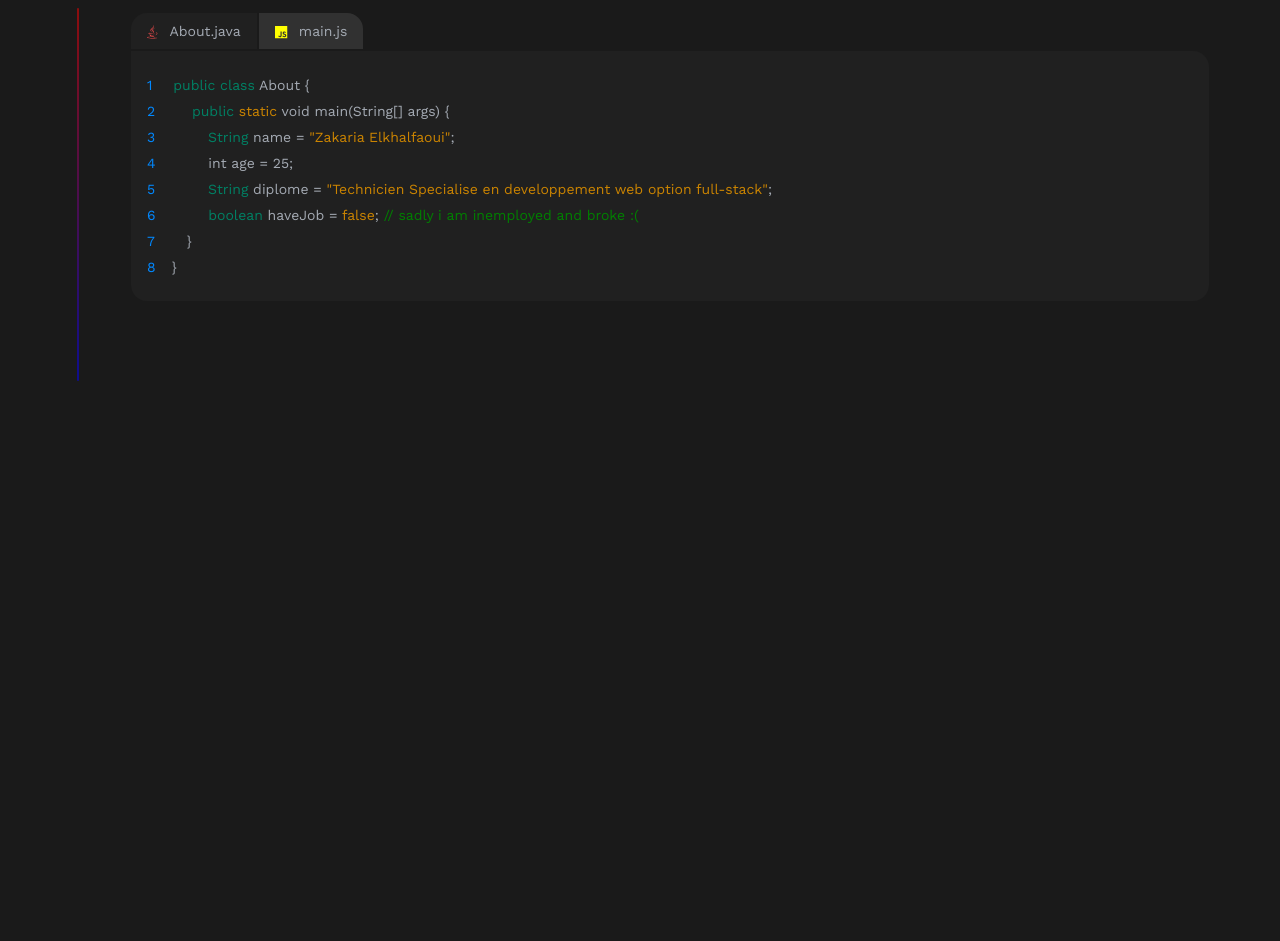
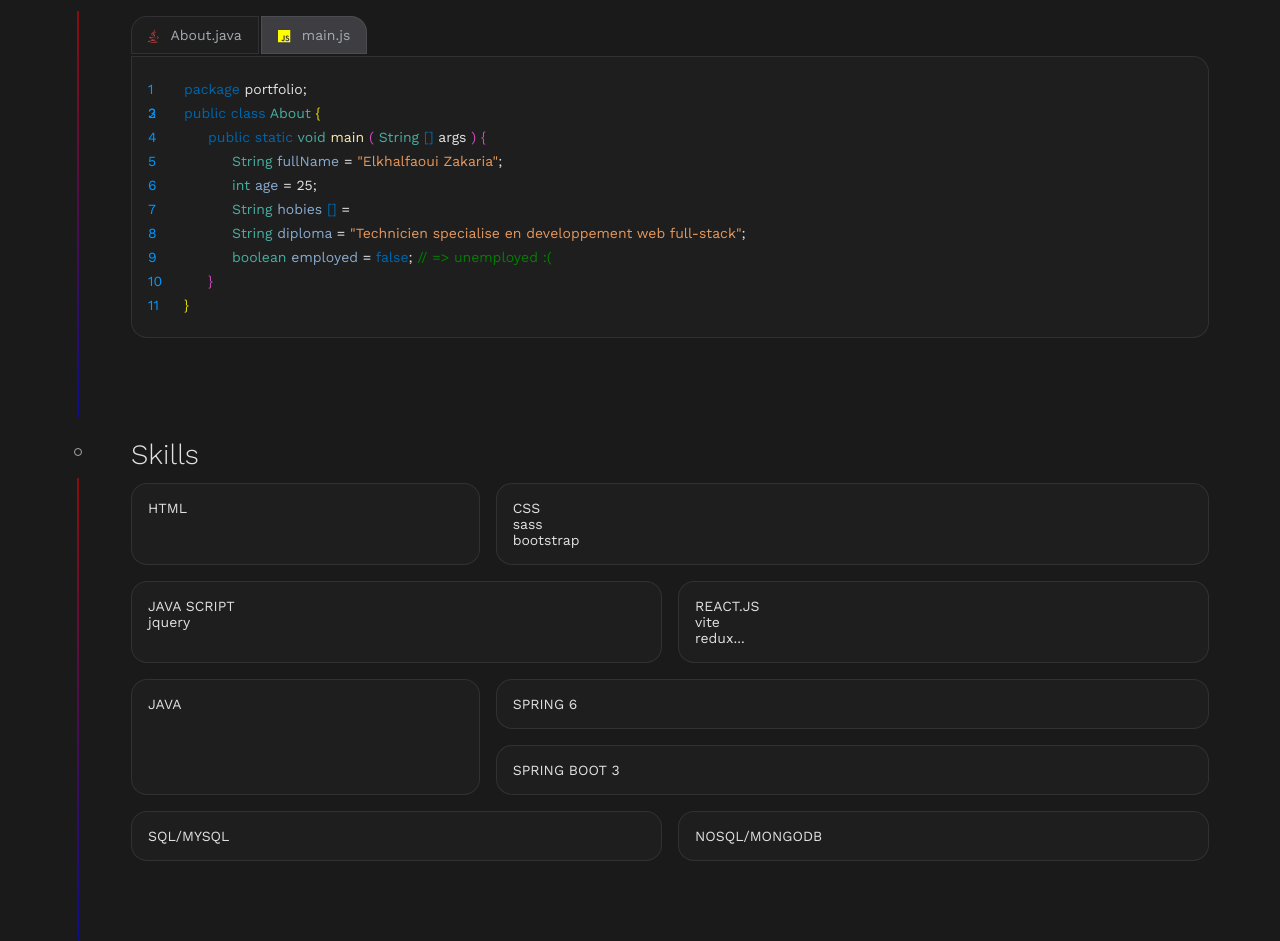
Before and after one commit to elkhalfaoui/portfolio, a React (Vite) app: page / in a window 1280 px wide. Shown: the part 724-1665 px from the top of the page. Before the commit the page ends 1105 px from the top, so only its background shows below. Built offline with nearby package versions, Linux system fonts and the light colour scheme; the HTML template or start-up script is replaced by a standard one.

Commit message:
modification on about section(status: not completed) + creation of skiss section(status: not completed)

```diff
--- a/src/App.jsx
+++ b/src/App.jsx
@@ -2,6 +2,7 @@ import About from "./about/About";
 import Header from "./header/Header";
 import Hero from "./hero/Hero";
 import "./index.css";
+import Skills from "./skills/Skills";
 
 // https://leetcode-api-faisalshohag.vercel.app/zakariaelkhalfaoui
 
@@ -12,6 +13,7 @@ const App = () => {
     <Header />
     <Hero />
     <About />
+    <Skills />
   </div>
   );
 };
--- a/src/about/About.jsx
+++ b/src/about/About.jsx
@@ -19,23 +19,122 @@ const About = () => {
             <span>main.js</span>
           </li>
         </ul>
-        <div className="about-content">
-          <p>
+        <ul className="about-content">
+          <li>
+            <span className="vs-line-number">1</span>
+            <span className="vs-line-tab"></span>
+            <span className="vs-blue">package</span>
+            <span className="vs-white"> portfolio;</span>
+          </li>
+          <li>
+            <span className="vs-line-number">2</span>
+          </li>
+          <li>
+            <span className="vs-line-number">3</span>
+            <span className="vs-line-tab"></span>
+            <span className="vs-blue">public</span>
+            <span className="vs-blue"> class</span>
+            <span className="vs-light-green"> About</span>
+            <span className="vs-yellow"> {'{'}</span>
+          </li>
+          <li>
+            <span className="vs-line-number">4</span>
+            <span className="vs-line-tab"></span>
+            <span className="vs-tab"></span>
+            <span className="vs-blue">public</span>
+            <span className="vs-blue"> static</span>
+            <span className="vs-light-green"> void</span>
+            <span className="vs-light-yellow"> main</span>
+            <span className="vs-pink"> {'('}</span>
+            <span className="vs-light-green"> String</span>
+            <span className="vs-blue"> {'[]'}</span>
+            <span className="vs-white"> args</span>
+            <span className="vs-pink"> {')'}</span>
+            <span className="vs-pink"> {'{'}</span>
+          </li>
+          <li>
+            <span className="vs-line-number">5</span>
+            <span className="vs-line-tab"></span>
+            <span className="vs-tab"></span>
+            <span className="vs-tab"></span>
+            <span className="vs-light-green">String</span>
+            <span className="vs-soft-blue"> fullName</span>
+            <span className="vs-white"> =</span>
+            <span className="vs-orange"> "Elkhalfaoui Zakaria"</span>
+            <span className="vs-white">;</span>
+          </li>
+          <li>
+            <span className="vs-line-number">6</span>
+            <span className="vs-line-tab"></span>
+            <span className="vs-tab"></span>
+            <span className="vs-tab"></span>
+            <span className="vs-light-green">int</span>
+            <span className="vs-soft-blue"> age</span>
+            <span className="vs-white"> = 25;</span>
+          </li>
+          <li>
+            <span className="vs-line-number">7</span>
+            <span className="vs-line-tab"></span>
+            <span className="vs-tab"></span>
+            <span className="vs-tab"></span>
+            <span className="vs-light-green">String</span>
+            <span className="vs-soft-blue"> hobies</span>
+            <span className="vs-blue"> {'[]'}</span>
+            <span className="vs-white"> =</span>
+          </li>
+          <li>
+            <span className="vs-line-number">8</span>
+            <span className="vs-line-tab"></span>
+            <span className="vs-tab"></span>
+            <span className="vs-tab"></span>
+            <span className="vs-light-green">String</span>
+            <span className="vs-soft-blue"> diploma</span>
+            <span className="vs-white"> =</span>
+            <span className="vs-orange">
+              {' '}
+              "Technicien specialise en developpement web full-stack"
+            </span>
+            <span className="vs-white">;</span>
+          </li>
+          <li>
+            <span className="vs-line-number">9</span>
+            <span className="vs-line-tab"></span>
+            <span className="vs-tab"></span>
+            <span className="vs-tab"></span>
+            <span className="vs-light-green">boolean</span>
+            <span className="vs-soft-blue"> employed</span>
+            <span className="vs-white"> =</span>
+            <span className="vs-blue"> false</span>
+            <span className="vs-white">;</span>
+            <span className="vs-green"> // =&gt; unemployed :(</span>
+          </li>
+          <li>
+            <span className="vs-line-number">10</span>
+            <span className="vs-line-tab"></span>
+            <span className="vs-tab"></span>
+            <span className="vs-pink">{'}'}</span>
+          </li>
+          <li>
+            <span className="vs-line-number">11</span>
+            <span className="vs-line-tab"></span>
+            <span className="vs-yellow">{'}'}</span>
+          </li>
+          {/* <li>
             <span>1</span> <span>public class</span> About {'{'}
-          </p>
-          <p>
+          </li>
+          <li>
             <span style={{ 'padding-right': '32px' }}>2</span>{' '}
             <span>public</span> <span>static</span> void main(String[] args){' '}
             {'{'}
-          </p>
-          <p>
+          </li>
+          <li>
             <span style={{ 'padding-right': '48px' }}>3</span>{' '}
             <span>String</span> name =<span> "Zakaria Elkhalfaoui"</span>;
-          </p>
-          <p>
+          </li>
+          <li>
             <span style={{ 'padding-right': '48px' }}>4</span> int age = 25;
-          </p>
-          <p>
+          </li>
+          <li>
             <span style={{ 'padding-right': '48px' }}>5</span>{' '}
             <span>String</span> diplome =
             <span>
@@ -43,21 +142,21 @@ const About = () => {
               "Technicien Specialise en developpement web option full-stack"
             </span>
             ;
-          </p>
-          <p>
+          </li>
+          <li>
             <span style={{ 'padding-right': '48px' }}>6</span>{' '}
             <span>boolean</span> haveJob =<span> false</span>;
             <span style={{ color: 'green' }}> // sadly i am inemployed and broke :(</span>
-          </p>
-          <p>
+          </li>
+          <li>
             <span style={{ 'padding-right': '32px' }}>7</span>
             {'}'}
-          </p>
-          <p>
+          </li>
+          <li>
             <span>8</span>
             {'}'}
-          </p>
-        </div>
+          </li> */}
+        </ul>
       </div>
     </div>
   );
--- a/src/about/about.css
+++ b/src/about/about.css
@@ -16,11 +16,14 @@
     margin-bottom: 2px;
 }
 .about .about-lang li:nth-child(1) {
+    border: solid 1px #a4aab322;
     border-radius: 16px 0 0 0;
-    background-color: #ffffff07;
+    background-color: #1e1e1e;
 }
 .about .about-lang li:nth-child(2) {
+    border: solid 1px #a4aab322;
     border-radius: 0 16px 0 0;
+    background-color: #3e3e42;
 }
 .about .about-lang li {
     background-color: #ffffff1a;
@@ -44,21 +47,70 @@
 }
 .about .about-content {
     border-radius: 0 16px 16px;
-    background-color: #ffffff07;
+    background-color: #1e1e1e;
+    border: solid 1px #a4aab322;
     padding: 16px;
+    /* font-size: 14px; */
 }
-.about .about-content p {
+.about .about-content li {
     color: #a4aab3;
-    margin: 10px 0;
+    margin: 8px 0;
 }
-.about .about-content p span:nth-child(1) {
-    color: rgb(0, 136, 255);
+/* .about .about-content li span:nth-child(1) {
+    color: #0098ff;
     padding-right: 16px;
 }
-.about .about-content p span:nth-child(2) {
+.about .about-content li span:nth-child(2) {
     color: rgb(0, 128, 100);
 }
-.about .about-content p span:nth-child(3) {
+.about .about-content li span:nth-child(3) {
     color: rgb(203, 132, 1);
-
+} */
+.about-content .vs-tab {
+    display: inline-block;
+    width: 24px;
 }
+.about-content .vs-line-tab {
+    display: inline-block;
+    width: 36px;
+}
+.about-content .vs-line-number {
+    position: absolute;
+    color: #0098ff;
+}
+.about-content .vs-blue {
+    color: 	#0065a9;
+}
+.about-content .vs-light-blue {
+    color: 	#0098ff;
+}
+.about-content .vs-soft-blue {
+    color: 	#88abcf;
+}
+/* .about-content .vs-white {
+    color: 	#e6e6e6;
+} */
+.about-content .vs-white {
+    color: 	#e1e2e4;
+}
+.about-content .vs-orange {
+    color: 	#e6985c;
+}
+.about-content .vs-light-green {
+    color: 	#46aea1;
+}
+.about-content .vs-green {
+    color: 	green;
+}
+.about-content .vs-yellow {
+    color: 	#e3dc02;
+}
+.about-content .vs-light-yellow {
+    color: 	#fce8ac;
+}
+.about-content .vs-pink {
+    color: 	#cb4cbc;
+}
+.about-content .vs-green {
+    color: 	green;
+}
--- a/src/header/header.css
+++ b/src/header/header.css
@@ -1,5 +1,6 @@
 .header {
   background-color: #262626;
+  border-bottom: solid 1px #a4aab322;
   /* background-color: #010409; */
 }
 .header .container {
--- a/src/hero/hero.css
+++ b/src/hero/hero.css
@@ -12,8 +12,8 @@
 .hero h1 {
   font-size: 10em;
   font-weight: 400;
-  color: transparent; /* Make the inside of the text transparent */
-    -webkit-text-stroke: 1px #e1e1e1; /* Add a black border (outline) to the text */
+  color: #1e1e1e; /* Make the inside of the text transparent */
+    -webkit-text-stroke: 1px #ebeef322; /* Add a black border (outline) to the text */
   transform: translateX(-8px);
   margin-bottom: 48px;
 }
@@ -25,7 +25,8 @@
 .hero .stack li {
     background-color: #ffffff1a;
     padding: 10px 16px;
-    border-radius: 16px;
+    border: solid 1px #a4aab322;
+    border-radius: 20px;
     display: flex;
     align-items: flex-end;
     column-gap: 12px;
--- /dev/null
+++ b/src/skills/Skills.jsx
@@ -0,0 +1,35 @@
+import './skills.css';
+const Skills = () => {
+  return (
+    <div className="skills">
+      <div className="container">
+        <div className="circle"></div>
+        <div className="line"></div>
+        <h2>Skills</h2>
+        <ul className="content">
+          <li>HTML</li>
+          <li>
+            <div>CSS </div>
+            <div>sass</div>
+            <div>bootstrap</div>
+          </li>
+          <li>
+            <div>JAVA SCRIPT</div>
+            <div>jquery</div>
+          </li>
+          <li>
+            <div>REACT.JS</div>
+            <div>vite</div>
+            <div>redux...</div>
+          </li>
+          <li>JAVA</li>
+          <li>SPRING 6</li>
+          <li>SPRING BOOT 3</li>
+          <li>SQL/MYSQL</li>
+          <li>NOSQL/MONGODB</li>
+        </ul>
+      </div>
+    </div>
+  );
+};
+export default Skills;
--- /dev/null
+++ b/src/skills/skills.css
@@ -0,0 +1,61 @@
+.skills .container {
+  position: relative;
+  margin-top: 60px;
+  padding-bottom: 40px;
+  padding-left: 76px;
+}
+.skills h2 {
+  color: #e1e1e1;
+  font-weight: 300;
+  font-size: 2em;
+  margin-bottom: 12px;
+}
+.skills .content {
+  display: grid;
+  grid-template-columns: repeat(6, 1fr);
+  gap: 16px;
+}
+.skills .content li {
+  background-color: #1e1e1e;
+  border: solid 1px #a4aab322;
+  border-radius: 16px;
+  padding: 16px;
+  color: #e1e1e1;
+
+  &:nth-of-type(1) {
+    grid-column: 1 / span 2;
+    grid-row: 1 / span 1;
+  }
+  &:nth-of-type(2) {
+    grid-column: 3 / span 4;
+    grid-row: 1 / span 1;
+  }
+  &:nth-of-type(3) {
+    grid-column: 1 / span 3;
+    grid-row: 2 / span 1;
+  }
+  &:nth-of-type(4) {
+    grid-column: 4 / span 3;
+    grid-row: 2 / span 1;
+  }
+  &:nth-of-type(5) {
+      grid-column: 1 / span 2;
+      grid-row: 3 / span 2;
+    }
+    &:nth-of-type(6) {
+        grid-column: 3 / span 4;
+        grid-row: 3 / span 1;
+    }
+    &:nth-of-type(7) {
+        grid-column: 3 / span 4;
+        grid-row: 4 / span 1;
+    }
+    &:nth-of-type(8) {
+      grid-column: 1 / span 3;
+      grid-row: 5 / span 1;
+    }
+    &:nth-of-type(9) {
+      grid-column: 4 / span 3;
+      grid-row: 5 / span 1;
+    }
+}
```
